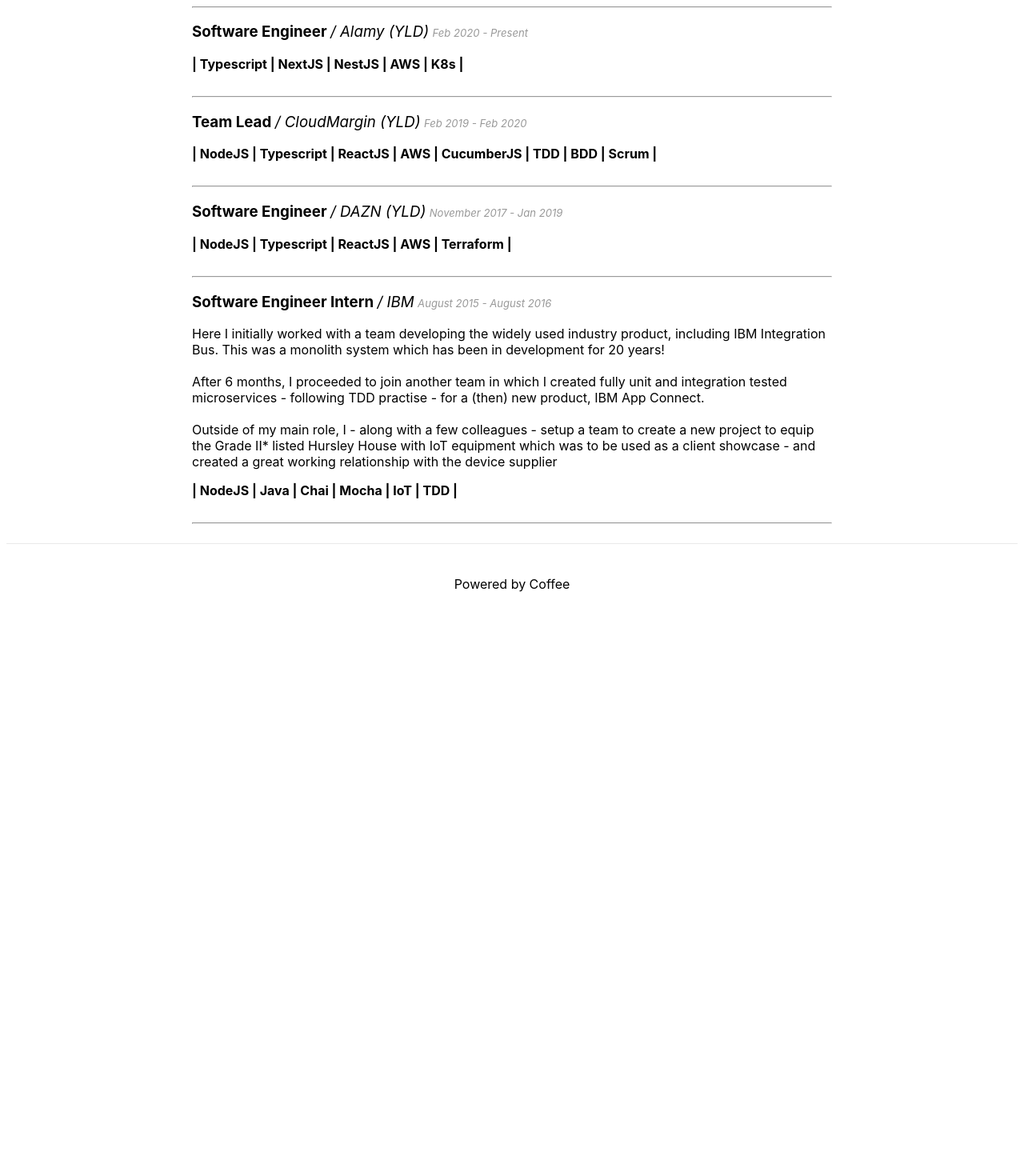
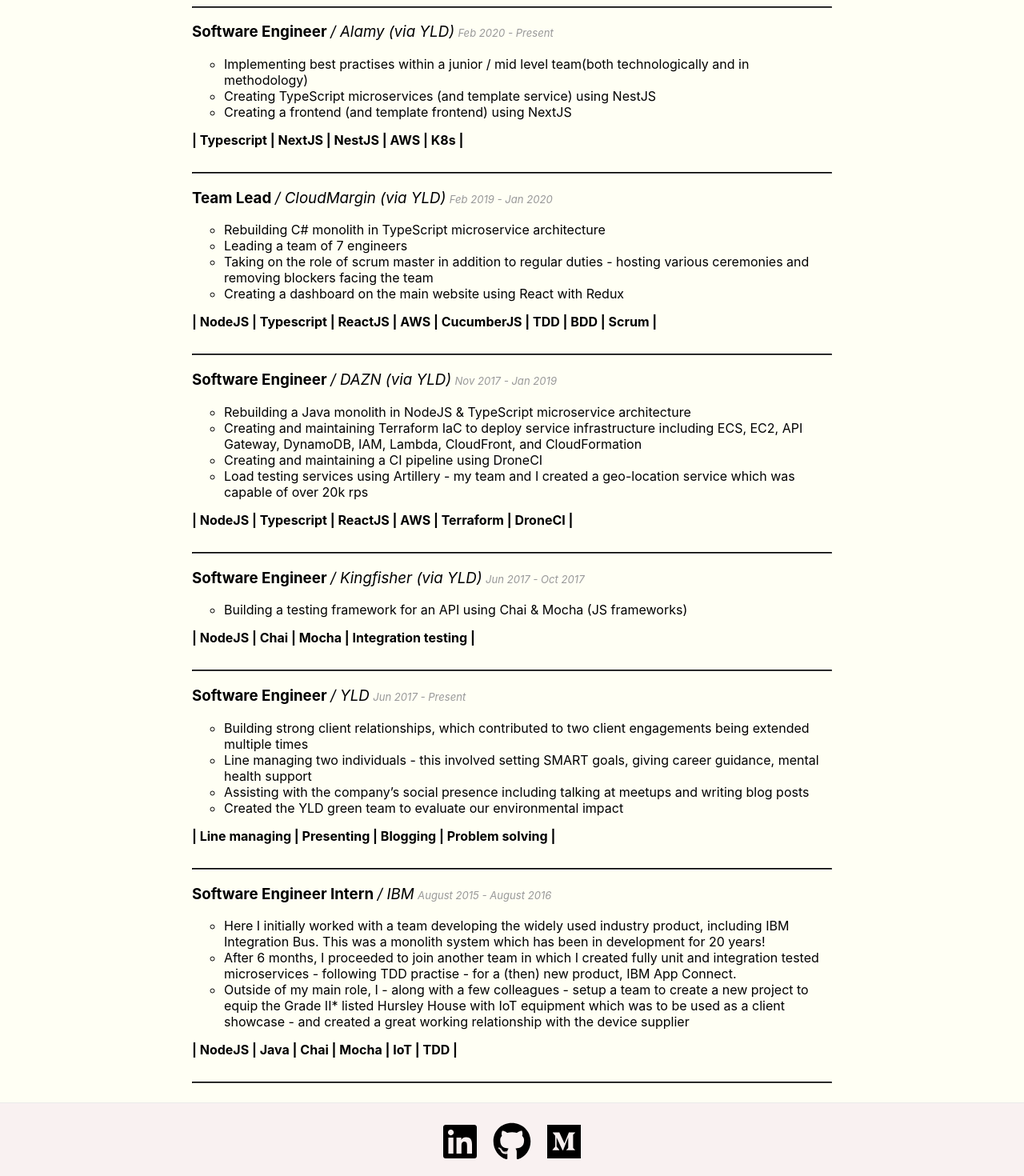
Before and after one commit to JoeScho/website, a Next.js app: page /work in a window 1280 px wide. Shown: the part 160-1630 px from the top of the page at 80% size. Before the commit the page ends 939 px from the top, so only its background shows below. Built offline with nearby package versions, Linux system fonts and the light colour scheme.

Commit message:
I'm bad at small commits with personal projects ok?

```diff
--- a/data/education.js
+++ b/data/education.js
@@ -5,7 +5,9 @@ export default [
     date: 'September 2013 - August 2017',
     description: `Received First Class with Honours, including 100% in several areas.
 
-Also received an award for Outstanding Achievement in an Undergraduate Degree!`,
+Also received an award for Outstanding Achievement in an Undergraduate Degree.
+
+For my dissertation project I created PatientTrack - two android applications using the Ionic framework, these enabled carers of people with dementia to track the person, obtain more information, and enabled simple navigation home for the user.`,
     results: [
       {
         subject: 'Year 1 GPA',
--- a/data/work.js
+++ b/data/work.js
@@ -1,9 +1,14 @@
 export default [
   {
-    company: 'Alamy (YLD)',
+    company: 'Alamy (via YLD)',
     title: 'Software Engineer',
     date: 'Feb 2020 - Present',
-    description: '',
+    description: [
+      'Implementing best practises within a junior / mid level team(both technologically and in methodology)',
+      'Creating TypeScript microservices (and template service) using NestJS',
+      'Creating a frontend (and template frontend) using NextJS'
+    ],
+    link: 'https://www.alamy.com/',
     tech: [
       'Typescript',
       'NextJS',
@@ -13,10 +18,16 @@ export default [
     ],
   },
   {
-    company: 'CloudMargin (YLD)',
+    company: 'CloudMargin (via YLD)',
     title: 'Team Lead',
-    date: 'Feb 2019 - Feb 2020',
-    description: '',
+    date: 'Feb 2019 - Jan 2020',
+    description: [
+      'Rebuilding C# monolith in TypeScript microservice architecture',
+      'Leading a team of 7 engineers',
+      'Taking on the role of scrum master in addition to regular duties - hosting various ceremonies and removing blockers facing the team',
+      'Creating a dashboard on the main website using React with Redux',
+    ],
+    link: 'https://cloudmargin.com/',
     tech: [
       'NodeJS',
       'Typescript',
@@ -29,27 +40,68 @@ export default [
     ],
   },
   {
-    company: 'DAZN (YLD)',
+    company: 'DAZN (via YLD)',
     title: 'Software Engineer',
-    date: 'November 2017 - Jan 2019',
-    description: '',
+    date: 'Nov 2017 - Jan 2019',
+    description: [
+      'Rebuilding a Java monolith in NodeJS & TypeScript microservice architecture',
+      'Creating and maintaining Terraform IaC to deploy service infrastructure including ECS, EC2, API Gateway, DynamoDB, IAM, Lambda, CloudFront, and CloudFormation',
+      'Creating and maintaining a CI pipeline using DroneCI',
+      'Load testing services using Artillery - my team and I created a geo-location service which was capable of over 20k rps',
+    ],
+    link: 'https://www.dazn.com/',
     tech: [
       'NodeJS',
       'Typescript',
       'ReactJS',
       'AWS',
       'Terraform',
+      'DroneCI',
+    ],
+  },
+  {
+    company: 'Kingfisher (via YLD)',
+    title: 'Software Engineer',
+    date: 'Jun 2017 - Oct 2017',
+    description: [
+      'Building a testing framework for an API using Chai & Mocha (JS frameworks)',
+    ],
+    link: 'https://www.kingfisher.com/en/index.html',
+    tech: [
+      'NodeJS',
+      'Chai',
+      'Mocha',
+      'Integration testing',
+    ],
+  },
+  {
+    company: 'YLD',
+    title: 'Software Engineer',
+    date: 'Jun 2017 - Present',
+    description: [
+      'Building strong client relationships, which contributed to two client engagements being extended multiple times',
+      'Line managing two individuals - this involved setting SMART goals, giving career guidance, mental health support',
+      'Assisting with the company’s social presence including talking at meetups and writing blog posts',
+      'Created the YLD green team to evaluate our environmental impact',
+    ],
+    link: 'https://www.yld.io/',
+    tech: [
+      'Line managing',
+      'Presenting',
+      'Blogging',
+      'Problem solving',
     ],
   },
   {
     company: 'IBM',
     title: 'Software Engineer Intern',
     date: 'August 2015 - August 2016',
-    description: `Here I initially worked with a team developing the widely used industry product, including IBM Integration Bus. This was a monolith system which has been in development for 20 years!
-
-After 6 months, I proceeded to join another team in which I created fully unit and integration tested microservices - following TDD practise - for a (then) new product, IBM App Connect.
-
-Outside of my main role, I - along with a few colleagues - setup a team to create a new project to equip the Grade II* listed Hursley House with IoT equipment which was to be used as a client showcase - and created a great working relationship with the device supplier`,
+    description: [
+      'Here I initially worked with a team developing the widely used industry product, including IBM Integration Bus. This was a monolith system which has been in development for 20 years!',
+      'After 6 months, I proceeded to join another team in which I created fully unit and integration tested microservices - following TDD practise - for a (then) new product, IBM App Connect.',
+      'Outside of my main role, I - along with a few colleagues - setup a team to create a new project to equip the Grade II* listed Hursley House with IoT equipment which was to be used as a client showcase - and created a great working relationship with the device supplier',
+    ],
+    link: 'https://www.ibm.com/uk-en',
     tech: [
       'NodeJS',
       'Java',
--- a/package.json
+++ b/package.json
@@ -10,6 +10,10 @@
     "lint:fix": "eslint . --fix"
   },
   "dependencies": {
+    "@fortawesome/fontawesome-svg-core": "^1.2.34",
+    "@fortawesome/free-brands-svg-icons": "^5.15.2",
+    "@fortawesome/free-solid-svg-icons": "^5.15.2",
+    "@fortawesome/react-fontawesome": "^0.1.14",
     "next": "^10.0.0",
     "react": "17.0.1",
     "react-dom": "17.0.1"
--- a/pages/_app.js
+++ b/pages/_app.js
@@ -1,5 +1,25 @@
 import '../styles/global.css';
+import { faGithub, faLinkedin, faMedium } from '@fortawesome/free-brands-svg-icons';
+import { FontAwesomeIcon } from '@fortawesome/react-fontawesome';
 
 export default function App({ Component, pageProps }) {
-  return <Component {...pageProps} />;
+  return (
+    <div>
+      <Component {...pageProps} />
+
+      <footer>
+        <div className="links">
+          <a className="footer-icon" href="https://www.linkedin.com/in/joescho/" target="_blank" >
+            <FontAwesomeIcon icon={faLinkedin} size="3x" />
+          </a>
+          <a className="footer-icon" href="https://github.com/JoeScho" target="_blank" >
+            <FontAwesomeIcon icon={faGithub} size="3x" />
+          </a>
+          <a className="footer-icon" href="https://medium.com/@joescho" target="_blank" >
+            <FontAwesomeIcon icon={faMedium} size="3x" />
+          </a>
+        </div>
+      </footer>
+    </div>
+  );
 }
--- a/pages/education.js
+++ b/pages/education.js
@@ -43,10 +43,6 @@ export default function Education() {
         </ul>
 
       </main>
-
-      <footer>
-        Powered by Coffee
-      </footer>
     </div>
   );
 }
--- a/pages/work.js
+++ b/pages/work.js
@@ -14,26 +14,28 @@ export default function Work() {
           <a className="plainlink" href="/">&larr;</a> Work History
         </h1>
 
-        <ul>
+        <ul className="entry">
           <hr />
           {
             workHistory.map((role) => (
+              <a className="plainlink" href={role.link} target="_blank">
                 <li key={role.title}>
                   <h3>{role.title} <company>/ {role.company}</company> <date>{role.date}</date></h3>
 
-                  <p>{role.description}</p>
+                  <ul className="entrydescription">
+                    {role.description.map(
+                      (description) => <li key={description}>{description}</li>,
+                    )}
+                  </ul>
                   <strong>| {role.tech.map((tech) => (`${tech} | `))}</strong>
                   <hr />
                 </li>
+              </a>
             ))
           }
         </ul>
 
       </main>
-
-      <footer>
-        Powered by Coffee
-      </footer>
     </div>
   );
 }
--- a/styles/global.css
+++ b/styles/global.css
@@ -6,10 +6,11 @@ html, body {
 
 * {
     box-sizing: border-box;
+    background-color: #fffff4;
 }
 
 .container {
-    min-height: 100vh;
+    min-height: 88vh;
     padding: 0 0.5rem;
     display: flex;
     flex-direction: column;
@@ -34,11 +35,12 @@ company {
 
 footer {
     width: 100%;
-    height: 100px;
+    min-height: 12vh;
     border-top: 1px solid #eaeaea;
     display: flex;
     justify-content: center;
     align-items: center;
+    background-color: #f9f1f1;
 }
 
 .title {
@@ -82,12 +84,12 @@ footer {
     text-decoration: none;
     border: 1px solid #eaeaea;
     border-radius: 10px;
-    transition: color 0.6s ease, border-color 0.6s ease;
+    transition: color 0.3s ease, border-color 0.3s ease;
 }
 
 .card:hover, .card:focus, .card:active {
-    color: #0070f3;
-    border-color: #0070f3;
+    color: rgba(0, 0, 0, 0.7);
+    border-color: rgba(0, 0, 0, 0.7);
 }
 
 .card h3 {
@@ -112,7 +114,7 @@ footer {
     }
 }
 
-ul {
+.entry {
     list-style-type: none;
     width: 100%;
     padding: 0;
@@ -121,6 +123,7 @@ ul {
 
 hr {
     margin-top: 30px;
+    border-color: black;
 }
 
 date {
@@ -136,15 +139,12 @@ table {
 
 .plainlink {
     text-decoration: none;
-    transition: color 0.6s ease, border-color 0.6s ease;
-}
-
-.plainlink:link, .plainlink:visited {
+    transition: color 0.3s ease, border-color 0.3s ease;
     color: black;
 }
 
 .plainlink:hover, .plainlink:focus, .plainlink:active{
-    color: #0070f3;
+    color: rgba(0, 0, 0, 0.6);
 }
 
 img {
@@ -155,3 +155,25 @@ img {
 .links {
     float: left;
 }
+
+.footer-icon {
+    margin: 10px;
+    color: black;
+    text-align: left;
+}
+
+svg, .footer-icon, .links {
+    background-color: rgba(0, 0, 0, 0);
+}
+
+svg {
+    transition: color 0.3s ease;
+}
+
+svg:hover {
+    color: rgba(0, 0, 0, 0.7);
+}
+
+.entrydescription {
+    margin-bottom: 15px;
+}
```
Also changed, not shown: pages/index.js (+1 -15 lines), 1 other file (tests, documents, lock files or other folders).
